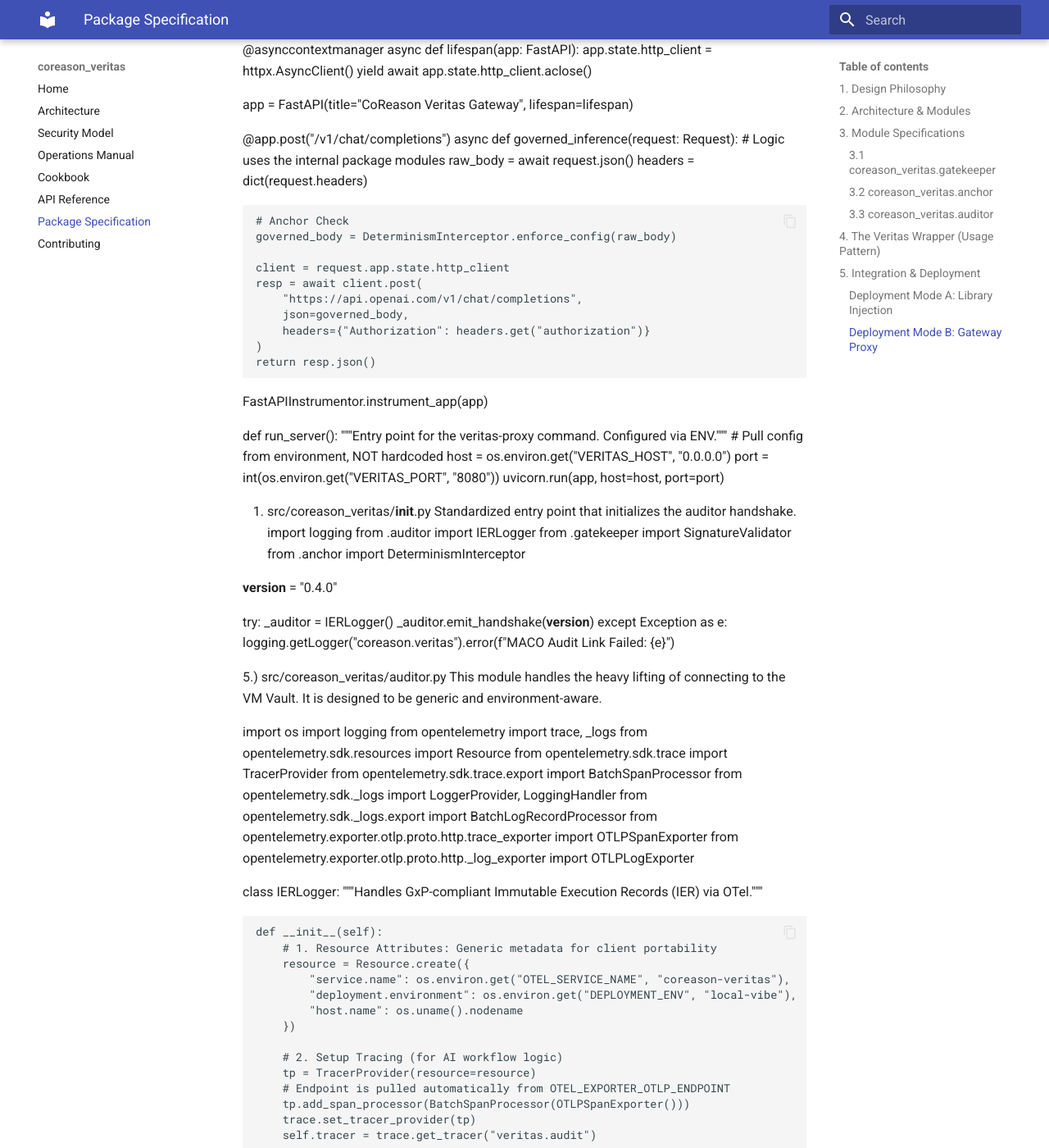
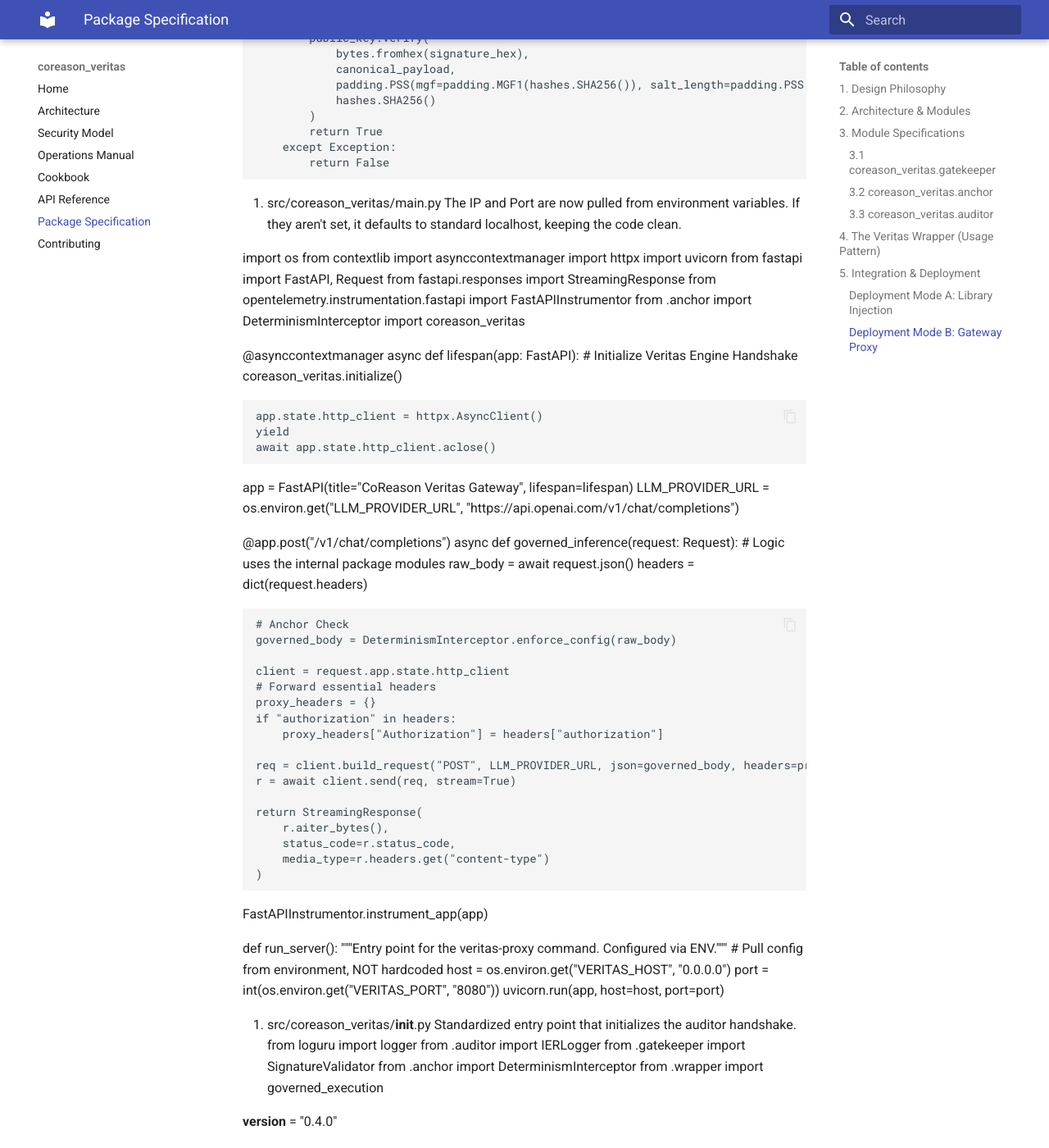
Before and after one commit to CoReason-AI/coreason_veritas, an MkDocs documentation site: the page built from docs/specification.md, in a window 1280 px wide and 1400 px high, scrolled down 5459 px. Shown: the whole window at 82% size. Built offline with MkDocs 1.6.1 and Material for MkDocs 9.7.7, drawn with Linux system fonts in a browser that asks for light colours; some of the changed text lies outside the part shown.

Commit message:
docs: Update architecture guide and align with source of truth
Comprehensive documentation update reflecting recent architectural changes (JCS, Replay Protection) and introducing a high-level design vignette.

**Architecture Vignette (#73):**
- Added "The Architecture and Utility of coreason-veritas", a technical narrative covering:
  - **Philosophy:** "Glass Box" governance and the "Lobotomy Protocol".
  - **Pipeline:** Detailed explanation of the "Gatekeeper-Auditor-Anchor" flow.
  - **Dependencies:** Context on `opentelemetry`, `cryptography`, and `jcs`.

**Technical Accuracy (#74):**
- **Security:** Updated docs to specify JCS (RFC 8785) usage and mandatory timestamp-based replay protection.
- **Configuration:** Documented `VERITAS_SEED` support and the explicit initialization lifecycle.
- **API usage:** Clarified `allow_unsigned` (Draft Mode) parameters and updated proxy examples to match the new streaming implementation.
---------

https://github.com/CoReason-AI/coreason_veritas/commit/cab87282648fbad8a51f8613cefe08162c72a147

````diff
--- a/docs/specification.md
+++ b/docs/specification.md
@@ -37,7 +37,8 @@
 
 * **Library:** `cryptography`
 * **Algorithm:** SHA256 hashing with RSA-PSS padding (MGF1).
-* **Canonicalization:** JSON payloads must be sorted by keys before hashing to ensure consistency.
+* **Canonicalization:** Uses **JCS (JSON Canonicalization Scheme - RFC 8785)** to ensure strict, byte-level consistency across platforms.
+* **Replay Protection:** Enforces a mandatory `timestamp` field in the payload with a maximum skew of 5 minutes.
 * **Interface:** Accepts payload (dict) and signature (hex string).
 * **Failure:** Returns `False` on verification failure (Caller raises 403).
 
@@ -46,6 +47,7 @@
 ```python
 from cryptography.hazmat.primitives import hashes, serialization
 from cryptography.hazmat.primitives.asymmetric import padding
+import jcs
 
 class SignatureValidator:
     def __init__(self, public_key_store: str = None):
@@ -53,9 +55,10 @@
 
     def verify_asset(self, asset_payload: dict, signature: str) -> bool:
         """
-        1. Loads PEM public key.
-        2. Canonicalizes asset_payload (sort_keys=True).
-        3. Verifies signature against payload hash using padding.PSS.
+        1. Checks 'timestamp' for replay protection (max 5m skew).
+        2. Loads PEM public key.
+        3. Canonicalizes asset_payload using jcs.canonicalize().
+        4. Verifies signature against payload hash using padding.PSS.
         """
         pass
 
@@ -70,7 +73,7 @@
 * **The Lobotomy Protocol:**
 * `temperature` must be overwritten to `0.0`.
 * `top_p` must be overwritten to `1.0`.
-* `seed` must be injected as `42` (or project-specific constant).
+* `seed` must be injected as `42` (configurable via `VERITAS_SEED` environment variable).
 
 
 * **Implementation:** Static method that returns a sanitized *copy* of the configuration dictionary.
@@ -78,11 +81,13 @@
 **Key Class:** `DeterminismInterceptor`
 
 ```python
+import os
+
 class DeterminismInterceptor:
     @staticmethod
     def enforce_config(payload: dict) -> dict:
         """
-        Forcibly sets: temp=0.0, top_p=1.0, seed=42.
+        Forcibly sets: temp=0.0, top_p=1.0, seed=int(os.getenv("VERITAS_SEED", 42)).
         Returns sanitized copy of the payload.
         """
         pass
@@ -96,6 +101,7 @@
 **Technical Requirements:**
 
 * **Protocol:** Must use `OTLPSpanExporter` and `OTLPLogExporter` (Proto over HTTP).
+* **Logging:** Uses `loguru` configured with an OTel sink for unified logging.
 * **Initialization:** Must emit a structured Log Record ("Handshake") on startup confirming `co.veritas.version`.
 * **Span Attributes:** The `start_governed_span` method must enforce the following GxP attributes:
 * `co.user_id`: Who initiated the action?
@@ -109,16 +115,17 @@
 
 ```python
 from opentelemetry.exporter.otlp.proto.http.trace_exporter import OTLPSpanExporter
-from opentelemetry.exporter.otlp.proto.http._log_exporter import OTLPLogExporter
+from loguru import logger
 
 class IERLogger:
     def __init__(self):
         # Configure TracerProvider and LoggerProvider with OTLP exporters
+        # Configure Loguru to use OTel Sink
         pass
 
     def emit_handshake(self, version: str):
-        # Emits INFO log "Veritas Engine Initialized"
-        pass
+        # Emits INFO log "Veritas Engine Initialized" via loguru
+        logger.bind(co_veritas_version=version).info("Veritas Engine Initialized")
 
     def start_governed_span(self, name: str, attributes: dict):
         # Wraps tracer.start_as_current_span
@@ -146,10 +153,11 @@
     asset_id_arg="spec_id",
     signature_arg="signature",
     user_id_arg="user_id",
-    config_arg="config"  # Optional
+    config_arg="config",  # Optional
+    allow_unsigned=False  # Set to True for Draft Mode (bypasses signature check)
 )
 async def execute_agent_logic(spec_id: str, signature: str, user_id: str, config: dict):
-    # 1. Gatekeeper runs first. If signature fails, this code is UNREACHABLE.
+    # 1. Gatekeeper runs first. If signature fails (and not draft mode), this code is UNREACHABLE.
     # 2. Auditor starts the Span.
     # 3. Anchor ensures determinism (sanitizing 'config').
     ...
@@ -161,7 +169,7 @@
 ### **Deployment Mode A: Library Injection**
 
 * **Integration:** Used in `services.project_lock` and `integrations.asset_registry`.
-* **Lifecycle:** Auto-initializes `IERLogger` in `__init__.py` to ensure the audit handshake is recorded on process start.
+* **Lifecycle:** Requires explicit initialization via `coreason_veritas.initialize()` to ensure the audit handshake is recorded on process start.
 
 ### **Deployment Mode B: Gateway Proxy**
 
@@ -184,18 +192,20 @@
 
     @staticmethod
     def enforce_config(payload: dict) -> dict:
-        """The 'Lobotomy Protocol': Forcibly sets temp=0.0 and seed=42."""
+        """The 'Lobotomy Protocol': Forcibly sets temp=0.0 and seed=42 (or ENV)."""
         sanitized = payload.copy()
         sanitized["temperature"] = 0.0
-        sanitized["seed"] = 42
+        sanitized["seed"] = int(os.getenv("VERITAS_SEED", 42))
         sanitized["top_p"] = 1.0
         return sanitized
 
 2. src/coreason_veritas/gatekeeper.py
 This module acts as the "Supply Chain Security" layer.
 import json
+import jcs
 from cryptography.hazmat.primitives import hashes, serialization
 from cryptography.hazmat.primitives.asymmetric import padding
+from datetime import datetime, timezone
 
 class SignatureValidator:
     """GATEKEEPER: Validates cryptographic signatures for Agent Specs."""
@@ -204,12 +214,18 @@
         self.public_key_pem = public_key_pem
 
     def verify_asset(self, payload: dict, signature_hex: str) -> bool:
-        """Verifies if the asset payload matches the provided SRB signature."""
+        """Verifies if the asset payload matches the provided SRB signature with replay protection."""
         if not signature_hex or not self.public_key_pem:
             return False
+
+        # Replay Protection (Example simplified)
+        ts_str = payload.get("timestamp")
+        # ... logic to check ts_str against datetime.now() with 5m skew ...
+
         try:
             public_key = serialization.load_pem_public_key(self.public_key_pem.encode())
-            canonical_payload = json.dumps(payload, sort_keys=True).encode()
+            # Use JCS for canonicalization
+            canonical_payload = jcs.canonicalize(payload)
             public_key.verify(
                 bytes.fromhex(signature_hex),
                 canonical_payload,
@@ -230,16 +246,22 @@
 import httpx
 import uvicorn
 from fastapi import FastAPI, Request
+from fastapi.responses import StreamingResponse
 from opentelemetry.instrumentation.fastapi import FastAPIInstrumentor
 from .anchor import DeterminismInterceptor
+import coreason_veritas
 
 @asynccontextmanager
 async def lifespan(app: FastAPI):
+    # Initialize Veritas Engine Handshake
+    coreason_veritas.initialize()
+
     app.state.http_client = httpx.AsyncClient()
     yield
     await app.state.http_client.aclose()
 
 app = FastAPI(title="CoReason Veritas Gateway", lifespan=lifespan)
+LLM_PROVIDER_URL = os.environ.get("LLM_PROVIDER_URL", "https://api.openai.com/v1/chat/completions")
 
 @app.post("/v1/chat/completions")
 async def governed_inference(request: Request):
@@ -251,12 +273,19 @@
     governed_body = DeterminismInterceptor.enforce_config(raw_body)
 
     client = request.app.state.http_client
-    resp = await client.post(
-        "https://api.openai.com/v1/chat/completions",
-        json=governed_body,
-        headers={"Authorization": headers.get("authorization")}
+    # Forward essential headers
+    proxy_headers = {}
+    if "authorization" in headers:
+        proxy_headers["Authorization"] = headers["authorization"]
+
+    req = client.build_request("POST", LLM_PROVIDER_URL, json=governed_body, headers=proxy_headers)
+    r = await client.send(req, stream=True)
+
+    return StreamingResponse(
+        r.aiter_bytes(),
+        status_code=r.status_code,
+        media_type=r.headers.get("content-type")
     )
-    return resp.json()
 
 FastAPIInstrumentor.instrument_app(app)
 
@@ -270,29 +299,33 @@
 
 4. src/coreason_veritas/__init__.py
 Standardized entry point that initializes the auditor handshake.
-import logging
+from loguru import logger
 from .auditor import IERLogger
 from .gatekeeper import SignatureValidator
 from .anchor import DeterminismInterceptor
+from .wrapper import governed_execution
 
 __version__ = "0.4.0"
 
-try:
-    _auditor = IERLogger()
-    _auditor.emit_handshake(__version__)
-except Exception as e:
-    logging.getLogger("coreason.veritas").error(f"MACO Audit Link Failed: {e}")
+def initialize():
+    """Explicitly initializes the Veritas Engine and emits the handshake."""
+    try:
+        _auditor = IERLogger()
+        _auditor.emit_handshake(__version__)
+    except Exception as e:
+        logger.error(f"MACO Audit Link Failed: {e}")
 
 5.) src/coreason_veritas/auditor.py
 This module handles the heavy lifting of connecting to the VM Vault. It is designed to be generic and environment-aware.
 
 import os
-import logging
+import platform
+from loguru import logger
 from opentelemetry import trace, _logs
 from opentelemetry.sdk.resources import Resource
 from opentelemetry.sdk.trace import TracerProvider
 from opentelemetry.sdk.trace.export import BatchSpanProcessor
-from opentelemetry.sdk._logs import LoggerProvider, LoggingHandler
+from opentelemetry.sdk._logs import LoggerProvider
 from opentelemetry.sdk._logs.export import BatchLogRecordProcessor
 from opentelemetry.exporter.otlp.proto.http.trace_exporter import OTLPSpanExporter
 from opentelemetry.exporter.otlp.proto.http._log_exporter import OTLPLogExporter
@@ -305,7 +338,7 @@
         resource = Resource.create({
             "service.name": os.environ.get("OTEL_SERVICE_NAME", "coreason-veritas"),
             "deployment.environment": os.environ.get("DEPLOYMENT_ENV", "local-vibe"),
-            "host.name": os.uname().nodename
+            "host.name": platform.node()
         })
 
         # 2. Setup Tracing (for AI workflow logic)
@@ -320,18 +353,12 @@
         _logs.set_logger_provider(lp)
         lp.add_log_record_processor(BatchLogRecordProcessor(OTLPLogExporter()))
 
-        # Attach to standard Python logging
-        handler = LoggingHandler(level=logging.INFO, logger_provider=lp)
-        self.logger = logging.getLogger("coreason.veritas")
-        self.logger.addHandler(handler)
-        self.logger.setLevel(logging.INFO)
+        # Configure Loguru to use OTel Sink (conceptual)
+        # configure_logging()
 
     def emit_handshake(self, version: str):
         """Standardized GxP audit trail for package initialization."""
-        self.logger.info(
-            "Veritas Engine Initialized",
-            extra={
-                "co.veritas.version": version,
-                "co.governance.status": "active"
-            }
-        )
+        logger.bind(
+            co_veritas_version=version,
+            co_governance_status="active"
+        ).info("Veritas Engine Initialized")
````
Also changed, not shown: other parts of docs/specification.md (+1 -1 lines), README.md (+1 -1 lines), The_Architecture_and_Utility_of_coreason_veritas.md (added, +93 -0 lines), docs/api.md (+6 -3 lines), docs/architecture.md (+1 -1 lines), docs/operations.md (+3 -3 lines).
